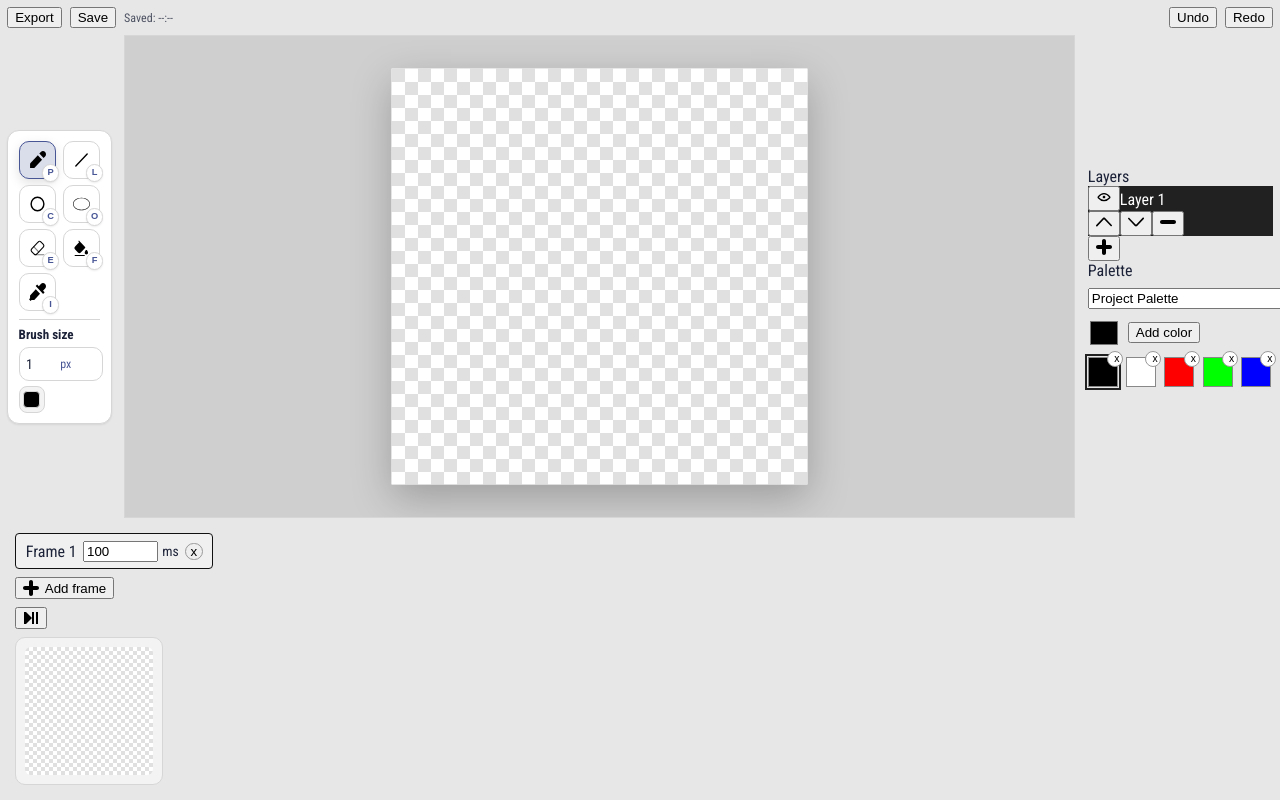
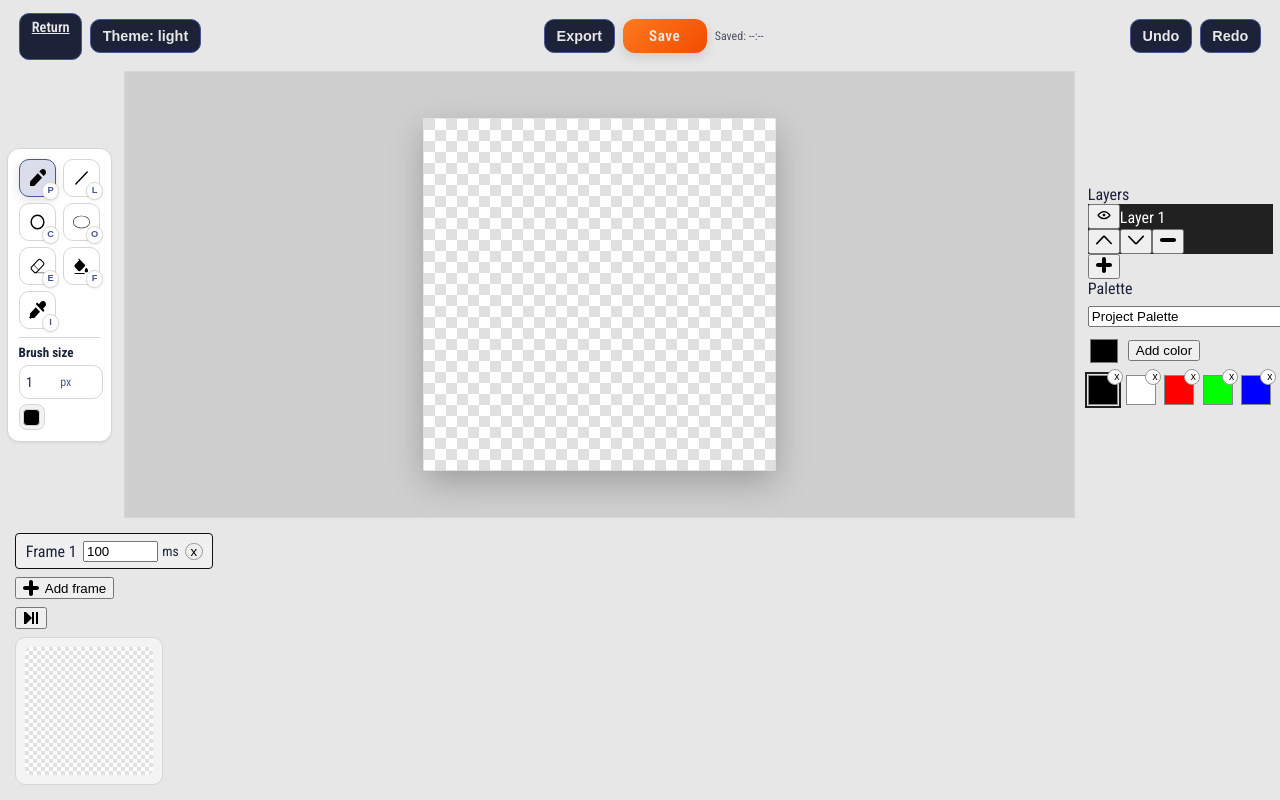
Before and after one commit to EddyMontenegro77/PixelArtStudio, an Angular app in the folder pixel-art-studio/: page /editor in a window 1280 px wide. Both pictures are taken after a click on the button "Create Project". Built offline with nearby package versions, Linux system fonts and the light colour scheme; no server answers; a web font is replaced by a local one.

Commit message:
Settings bar UIX

```diff
--- a/pixel-art-studio/src/app/components/settingsbar/settingsbar.html
+++ b/pixel-art-studio/src/app/components/settingsbar/settingsbar.html
@@ -1,13 +1,22 @@
 <div class="settingsbar-container">
+  <div class="navigation-buttons">
+    <a class="bg-btn compact-btn" routerLink="/">Return</a>
+    <button class="bg-btn compact-btn" type="button" (click)="toggleTheme()">
+      Theme: {{ currentTheme }}
+    </button>
+  </div>
+
   <div class="project-buttons">
-    <button class="export-project-btn" type="button" (click)="openExportPopup()">Export</button>
-    <button class="save-project-btn" type="button" (click)="saveProject()">Save</button>
+    <button class="bg-btn compact-btn export-project-btn" type="button" (click)="openExportPopup()">
+      Export
+    </button>
+    <button class="cta-btn save-project-btn" type="button" (click)="saveProject()">Save</button>
     <small class="saved-time">Saved: {{ lastSavedAt() ?? '--:--' }}</small>
   </div>
 
   <div class="history-buttons">
-    <button class="history-btn" type="button" (click)="undo()">Undo</button>
-    <button class="history-btn" type="button" (click)="redo()">Redo</button>
+    <button class="bg-btn compact-btn history-btn" type="button" (click)="undo()">Undo</button>
+    <button class="bg-btn compact-btn history-btn" type="button" (click)="redo()">Redo</button>
   </div>
 </div>
 
@@ -17,11 +26,7 @@
       <h4>Export Options</h4>
       <label class="export-field">
         File name
-        <input
-          type="text"
-          [(ngModel)]="exportFilename"
-          placeholder="Optional custom filename"
-        />
+        <input type="text" [(ngModel)]="exportFilename" placeholder="Optional custom filename" />
       </label>
       <label class="export-field">
         Scale
@@ -47,9 +52,7 @@
         Export All Frames (Sprite Sheet)
       </button>
       <button type="button" (click)="exportProject('GIF_ANIMATION')">Export GIF Animation</button>
-      <button type="button" (click)="exportProject('APNG_ANIMATION')">
-        Export APNG Animation
-      </button>
+      <button type="button" (click)="exportProject('APNG_ANIMATION')">Export APNG Animation</button>
       <button type="button" (click)="closeExportPopup()">Cancel</button>
     </div>
   </div>
--- a/pixel-art-studio/src/app/components/settingsbar/settingsbar.scss
+++ b/pixel-art-studio/src/app/components/settingsbar/settingsbar.scss
@@ -3,13 +3,40 @@
   justify-content: space-between;
   align-items: center;
   gap: 12px;
+  padding: 0.35rem 0.75rem 0.25rem;
+  flex-wrap: wrap;
 }
 
+.navigation-buttons,
 .project-buttons,
 .history-buttons {
   display: flex;
   gap: 8px;
   align-items: center;
+  flex-wrap: wrap;
+}
+
+.compact-btn {
+  min-height: 34px;
+  font-size: 0.9rem;
+  padding: 0.35rem 0.72rem;
+  border-radius: 10px;
+}
+
+.save-project-btn {
+  width: auto;
+  max-width: none;
+  min-width: 84px;
+  min-height: 34px;
+  font-size: 0.95rem;
+  padding: 0.4rem 0.9rem;
+  border-radius: 12px;
+}
+
+.navigation-buttons .outline-btn,
+.project-buttons .outline-btn,
+.history-buttons .outline-btn {
+  color: var(--text-card);
 }
 
 .saved-time {
@@ -17,6 +44,12 @@
   font-size: 0.75rem;
   color: currentColor;
   min-width: 72px;
+}
+
+@media (max-width: 860px) {
+  .settingsbar-container {
+    justify-content: center;
+  }
 }
 
 .export-popup-backdrop {
--- a/pixel-art-studio/src/app/components/settingsbar/settingsbar.ts
+++ b/pixel-art-studio/src/app/components/settingsbar/settingsbar.ts
@@ -1,12 +1,14 @@
 import { Component, Signal } from '@angular/core';
 import { FormsModule } from '@angular/forms';
+import { RouterLink } from '@angular/router';
 import { ToolManagerService } from '../../services/tool-manager.service';
 import { ExportMode, ExportOptions, ExportService } from '../../services/export.service';
 import { ProjectService } from '../../services/project.service';
+import { Theme, ThemeService } from '../../services/theme.service';
 
 @Component({
   selector: 'app-settingsbar',
-  imports: [FormsModule],
+  imports: [FormsModule, RouterLink],
   templateUrl: './settingsbar.html',
   styleUrl: './settingsbar.scss',
 })
@@ -17,13 +19,16 @@ export class Settingsbar {
   exportFromFrame: number = 1;
   exportToFrame: number = 1;
   readonly lastSavedAt: Signal<string | null>;
+  currentTheme: Theme;
 
   constructor(
     private toolManagerService: ToolManagerService,
     private exportService: ExportService,
     private projectService: ProjectService,
+    private themeService: ThemeService,
   ) {
     this.lastSavedAt = this.projectService.lastSavedAt;
+    this.currentTheme = this.themeService.getTheme();
   }
 
   async saveProject(): Promise<void> {
@@ -63,4 +68,8 @@ export class Settingsbar {
   redo(): void {
     this.toolManagerService.handleRedo();
   }
+
+  toggleTheme(): void {
+    this.currentTheme = this.themeService.toggleTheme();
+  }
 }
```
